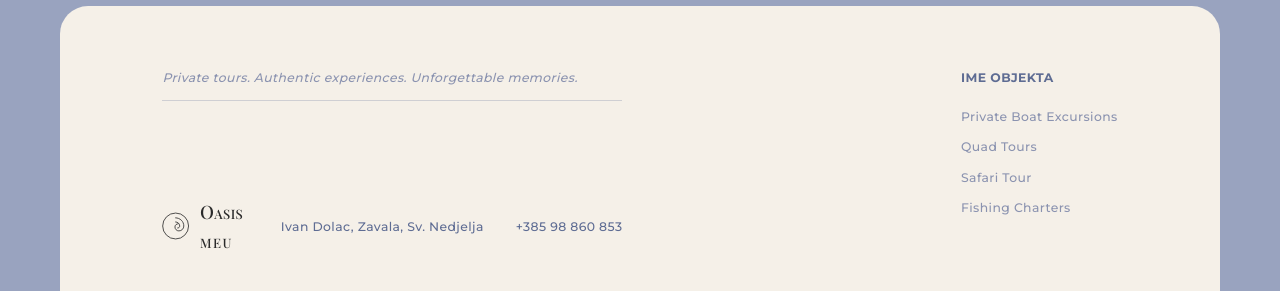
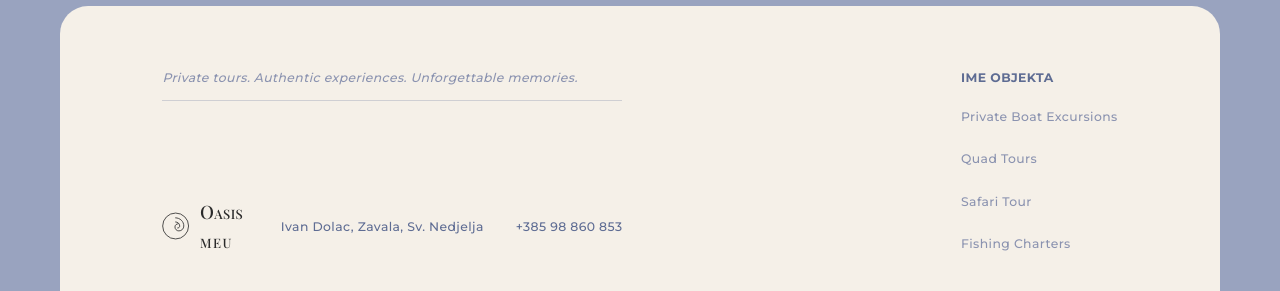
Before and after one commit to mcubic02/Boat-Hvar, a React (Vite) app: page / in a window 1280 px wide. Shown: the part 4039-4330 px from the top of the page. Built offline with nearby package versions, Linux system fonts and the light colour scheme.

Commit message:
Edited footer

```diff
--- a/src/components/Footer.css
+++ b/src/components/Footer.css
@@ -16,7 +16,7 @@
   display: grid;
   grid-template-columns: 1.2fr 0.8fr;
   gap: clamp(2rem, 6vw, 6rem);
-  align-items: start;
+  align-items: stretch;
 }
 
 /* ── Left side ── */
@@ -111,6 +111,13 @@
 .footer__menus {
   display: flex;
   justify-content: flex-end;
+  align-items: stretch;
+}
+
+.footer__col {
+  display: flex;
+  flex-direction: column;
+  height: 100%;
 }
 
 .footer__col-title {
@@ -126,7 +133,9 @@
 .footer__col ul {
   list-style: none;
   display: flex;
+  flex: 1;
   flex-direction: column;
+  justify-content: space-between;
   gap: 0.3rem;
 }
 
```
